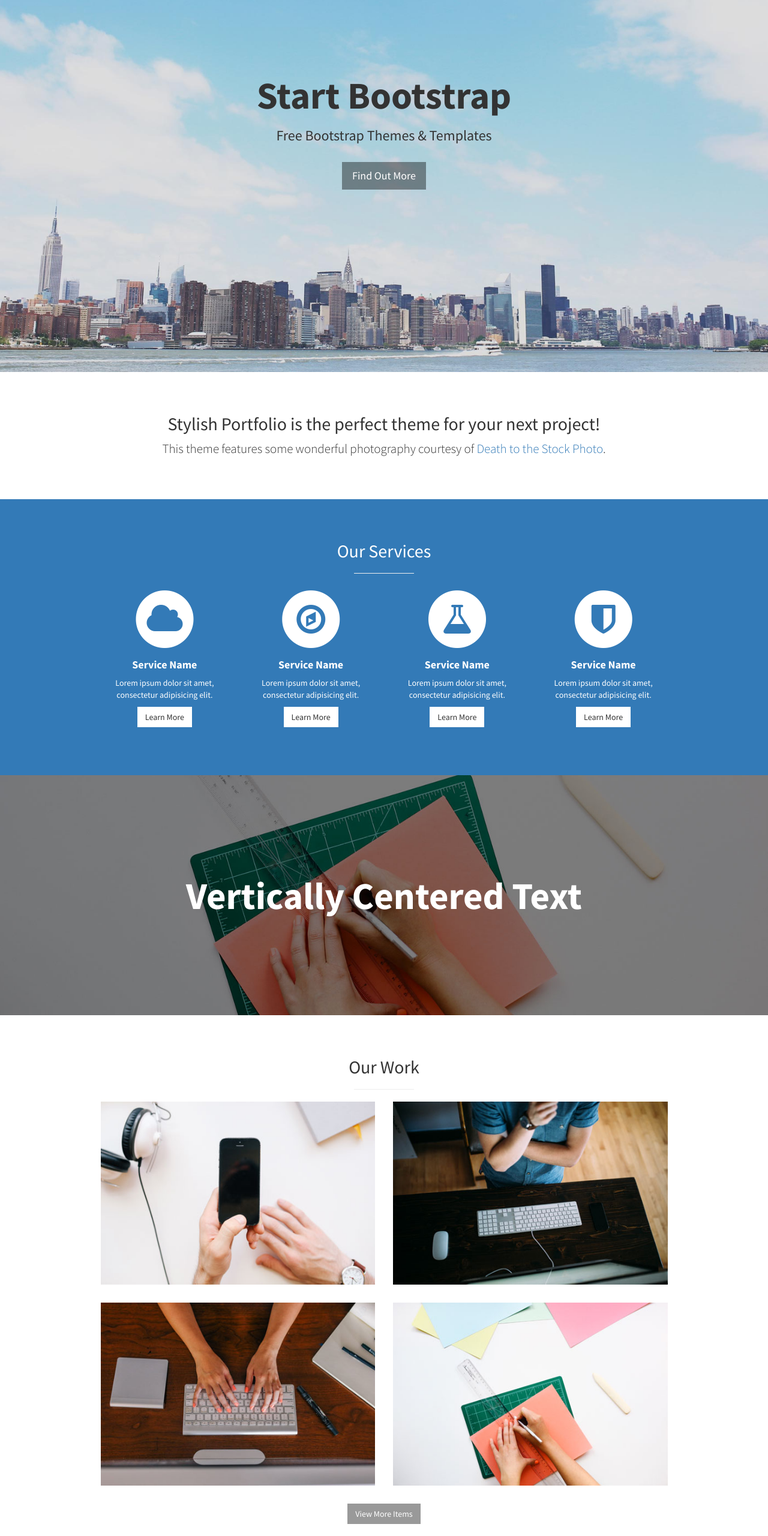
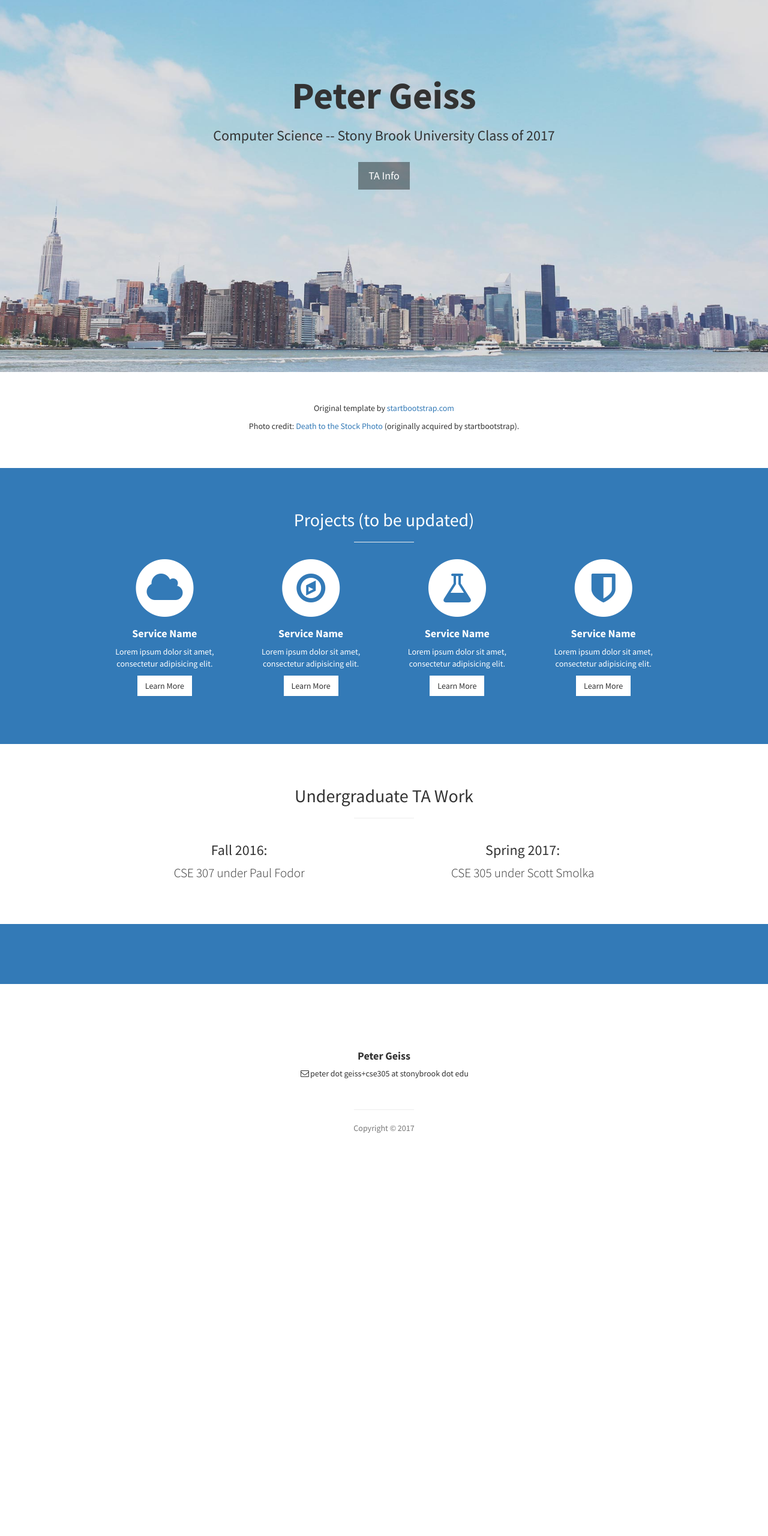
Before and after one commit to pgeiss/pgeiss.github.io, a plain HTML site: page index.html in a window 1280 px wide. Shown: the part 180-2740 px from the top of the page at 60% size. After the commit the page ends 2180 px from the top, so only its background shows below. Drawn offline with Linux system fonts and the light colour scheme.

Commit message:
Added TA info and updated template to be more in line with my needs

```diff
--- a/css/stylish-portfolio.css
+++ b/css/stylish-portfolio.css
@@ -210,6 +210,19 @@ hr.small {
     opacity: 0.8;
 }
 
+.flexbox-row {
+    display: flex;
+    flex-direction: row;
+    justify-content: center;
+    align-items: center;
+    flex-wrap: wrap;
+}
+
+.flexbox-center {
+    flex-grow: 1;
+    align-self: center;
+}
+
 /* Call to Action */
 
 .call-to-action {
--- a/index.html
+++ b/index.html
@@ -9,7 +9,7 @@
     <meta name="description" content="">
     <meta name="author" content="">
 
-    <title>Stylish Portfolio - Start Bootstrap Theme</title>
+    <title>Peter Geiss</title>
 
     <!-- Bootstrap Core CSS -->
     <link href="css/bootstrap.min.css" rel="stylesheet">
@@ -38,22 +38,22 @@
         <ul class="sidebar-nav">
             <a id="menu-close" href="#" class="btn btn-light btn-lg pull-right toggle"><i class="fa fa-times"></i></a>
             <li class="sidebar-brand">
-                <a href="#top" onclick=$("#menu-close").click();>Start Bootstrap</a>
+                <a href="#top" onclick=$("#menu-close").click();>Menu</a>
             </li>
             <li>
-                <a href="#top" onclick=$("#menu-close").click();>Home</a>
+                <a href="#top" onclick=$("#menu-close").click();>Top</a>
             </li>
             <li>
-                <a href="#about" onclick=$("#menu-close").click();>About</a>
+                <a href="#services" onclick=$("#menu-close").click();>Projects</a>
             </li>
             <li>
-                <a href="#services" onclick=$("#menu-close").click();>Services</a>
-            </li>
-            <li>
-                <a href="#portfolio" onclick=$("#menu-close").click();>Portfolio</a>
+                <a href="#portfolio" onclick=$("#menu-close").click();>TA Work</a>
             </li>
             <li>
                 <a href="#contact" onclick=$("#menu-close").click();>Contact</a>
+            </li>
+            <li>
+                <a href="#about" onclick=$("#menu-close").click();>Template Info</a>
             </li>
         </ul>
     </nav>
@@ -61,10 +61,10 @@
     <!-- Header -->
     <header id="top" class="header">
         <div class="text-vertical-center">
-            <h1>Start Bootstrap</h1>
-            <h3>Free Bootstrap Themes &amp; Templates</h3>
+            <h1>Peter Geiss</h1>
+            <h3>Computer Science -- Stony Brook University Class of 2017</h3>
             <br>
-            <a href="#about" class="btn btn-dark btn-lg">Find Out More</a>
+            <a href="#portfolio" class="btn btn-dark btn-lg">TA Info</a>
         </div>
     </header>
 
@@ -73,8 +73,8 @@
         <div class="container">
             <div class="row">
                 <div class="col-lg-12 text-center">
-                    <h2>Stylish Portfolio is the perfect theme for your next project!</h2>
-                    <p class="lead">This theme features some wonderful photography courtesy of <a target="_blank" href="http://join.deathtothestockphoto.com/">Death to the Stock Photo</a>.</p>
+                    <p>Original template by <a href="https://startbootstrap.com">startbootstrap.com</a>
+                    <p>Photo credit: <a target="_blank" href="http://join.deathtothestockphoto.com/">Death to the Stock Photo</a> (originally acquired by startbootstrap).</p>
                 </div>
             </div>
             <!-- /.row -->
@@ -88,7 +88,7 @@
         <div class="container">
             <div class="row text-center">
                 <div class="col-lg-10 col-lg-offset-1">
-                    <h2>Our Services</h2>
+                    <h2>Projects (to be updated)</h2>
                     <hr class="small">
                     <div class="row">
                         <div class="col-md-3 col-sm-6">
@@ -153,52 +153,31 @@
         <!-- /.container -->
     </section>
 
-    <!-- Callout -->
+    <!-- Callout
     <aside class="callout">
         <div class="text-vertical-center">
-            <h1>Vertically Centered Text</h1>
+            <h1>TA work</h1>
         </div>
     </aside>
+    -->
 
     <!-- Portfolio -->
     <section id="portfolio" class="portfolio">
         <div class="container">
             <div class="row">
                 <div class="col-lg-10 col-lg-offset-1 text-center">
-                    <h2>Our Work</h2>
+                    <h2>Undergraduate TA Work</h2>
                     <hr class="small">
-                    <div class="row">
-                        <div class="col-md-6">
-                            <div class="portfolio-item">
-                                <a href="#">
-                                    <img class="img-portfolio img-responsive" src="img/portfolio-1.jpg">
-                                </a>
-                            </div>
+                    <div class="flexbox-row">
+                        <div class="flexbox-center">
+                            <h3>Fall 2016: </h3><p class="lead">CSE 307 under Paul Fodor</p>
                         </div>
-                        <div class="col-md-6">
-                            <div class="portfolio-item">
-                                <a href="#">
-                                    <img class="img-portfolio img-responsive" src="img/portfolio-2.jpg">
-                                </a>
-                            </div>
-                        </div>
-                        <div class="col-md-6">
-                            <div class="portfolio-item">
-                                <a href="#">
-                                    <img class="img-portfolio img-responsive" src="img/portfolio-3.jpg">
-                                </a>
-                            </div>
-                        </div>
-                        <div class="col-md-6">
-                            <div class="portfolio-item">
-                                <a href="#">
-                                    <img class="img-portfolio img-responsive" src="img/portfolio-4.jpg">
-                                </a>
-                            </div>
+                        <div class="flexbox-center">
+                            <h3>Spring 2017: </h3><p class="lead">CSE 305 under Scott Smolka</p>
                         </div>
                     </div>
                     <!-- /.row (nested) -->
-                    <a href="#" class="btn btn-dark">View More Items</a>
+                    <!--<a href="#" class="btn btn-dark">View More Items</a>-->
                 </div>
                 <!-- /.col-lg-10 -->
             </div>
@@ -209,7 +188,7 @@
 
     <!-- Call to Action -->
     <aside class="call-to-action bg-primary">
-        <div class="container">
+        <!--<div class="container">
             <div class="row">
                 <div class="col-lg-12 text-center">
                     <h3>The buttons below are impossible to resist.</h3>
@@ -217,46 +196,32 @@
                     <a href="#" class="btn btn-lg btn-dark">Look at Me!</a>
                 </div>
             </div>
-        </div>
+        </div>-->
     </aside>
 
-    <!-- Map -->
+    <!-- Map
     <section id="contact" class="map">
         <iframe width="100%" height="100%" frameborder="0" scrolling="no" marginheight="0" marginwidth="0" src="https://maps.google.com/maps?f=q&amp;source=s_q&amp;hl=en&amp;geocode=&amp;q=Twitter,+Inc.,+Market+Street,+San+Francisco,+CA&amp;aq=0&amp;oq=twitter&amp;sll=28.659344,-81.187888&amp;sspn=0.128789,0.264187&amp;ie=UTF8&amp;hq=Twitter,+Inc.,+Market+Street,+San+Francisco,+CA&amp;t=m&amp;z=15&amp;iwloc=A&amp;output=embed"></iframe>
         <br />
         <small>
             <a href="https://maps.google.com/maps?f=q&amp;source=embed&amp;hl=en&amp;geocode=&amp;q=Twitter,+Inc.,+Market+Street,+San+Francisco,+CA&amp;aq=0&amp;oq=twitter&amp;sll=28.659344,-81.187888&amp;sspn=0.128789,0.264187&amp;ie=UTF8&amp;hq=Twitter,+Inc.,+Market+Street,+San+Francisco,+CA&amp;t=m&amp;z=15&amp;iwloc=A"></a>
         </small>
-    </section>
+    </section>-->
 
     <!-- Footer -->
     <footer>
         <div class="container">
             <div class="row">
                 <div class="col-lg-10 col-lg-offset-1 text-center">
-                    <h4><strong>Start Bootstrap</strong>
+                    <h4><strong>Peter Geiss</strong>
                     </h4>
-                    <p>3481 Melrose Place
-                        <br>Beverly Hills, CA 90210</p>
                     <ul class="list-unstyled">
-                        <li><i class="fa fa-phone fa-fw"></i> (123) 456-7890</li>
-                        <li><i class="fa fa-envelope-o fa-fw"></i> <a href="mailto:name@example.com">name@example.com</a>
+                        <li><i class="fa fa-envelope-o fa-fw"></i>peter dot geiss+cse305 at stonybrook dot edu
                         </li>
                     </ul>
                     <br>
-                    <ul class="list-inline">
-                        <li>
-                            <a href="#"><i class="fa fa-facebook fa-fw fa-3x"></i></a>
-                        </li>
-                        <li>
-                            <a href="#"><i class="fa fa-twitter fa-fw fa-3x"></i></a>
-                        </li>
-                        <li>
-                            <a href="#"><i class="fa fa-dribbble fa-fw fa-3x"></i></a>
-                        </li>
-                    </ul>
                     <hr class="small">
-                    <p class="text-muted">Copyright &copy; Your Website 2014</p>
+                    <p class="text-muted">Copyright &copy; 2017</p>
                 </div>
             </div>
         </div>
```
